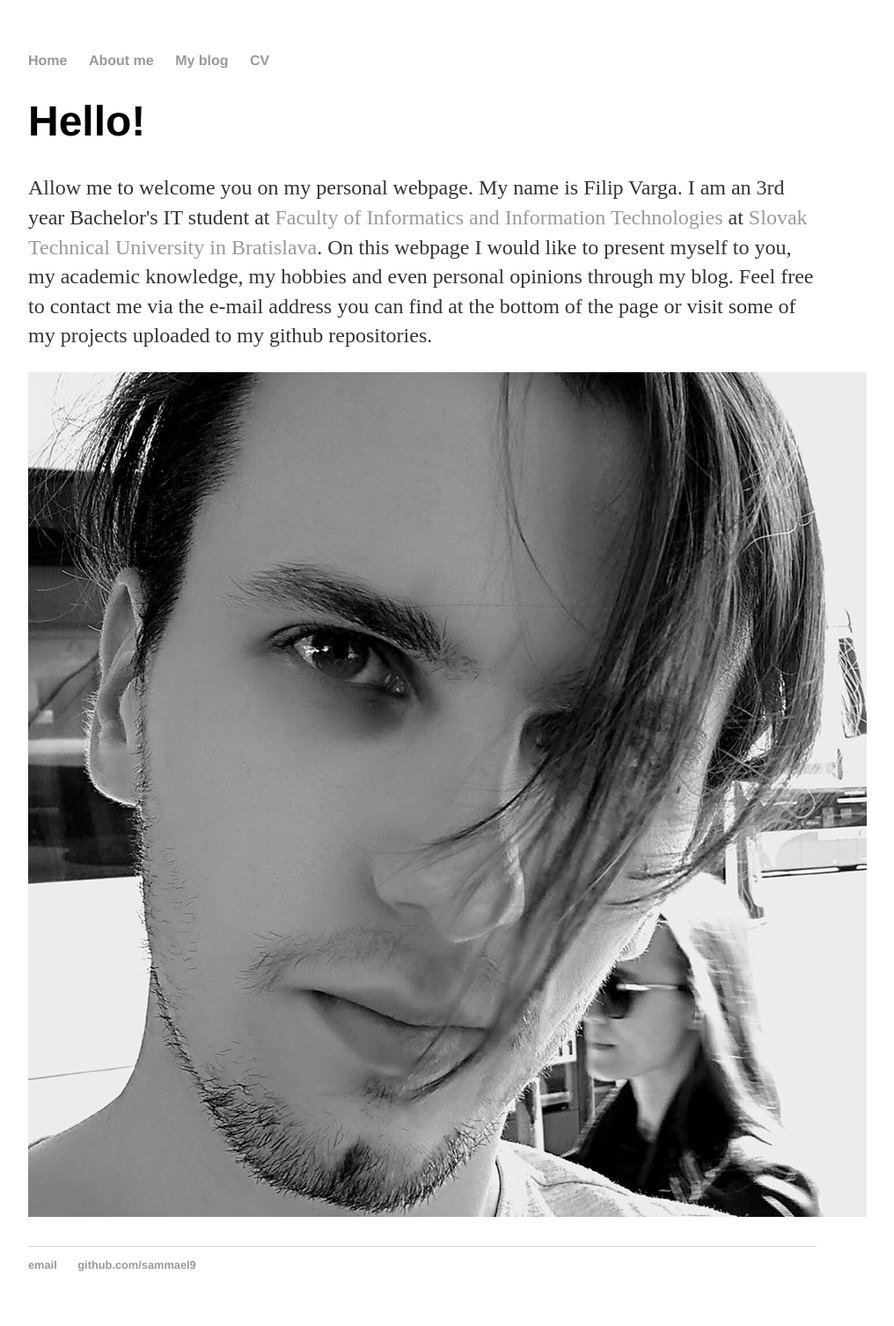
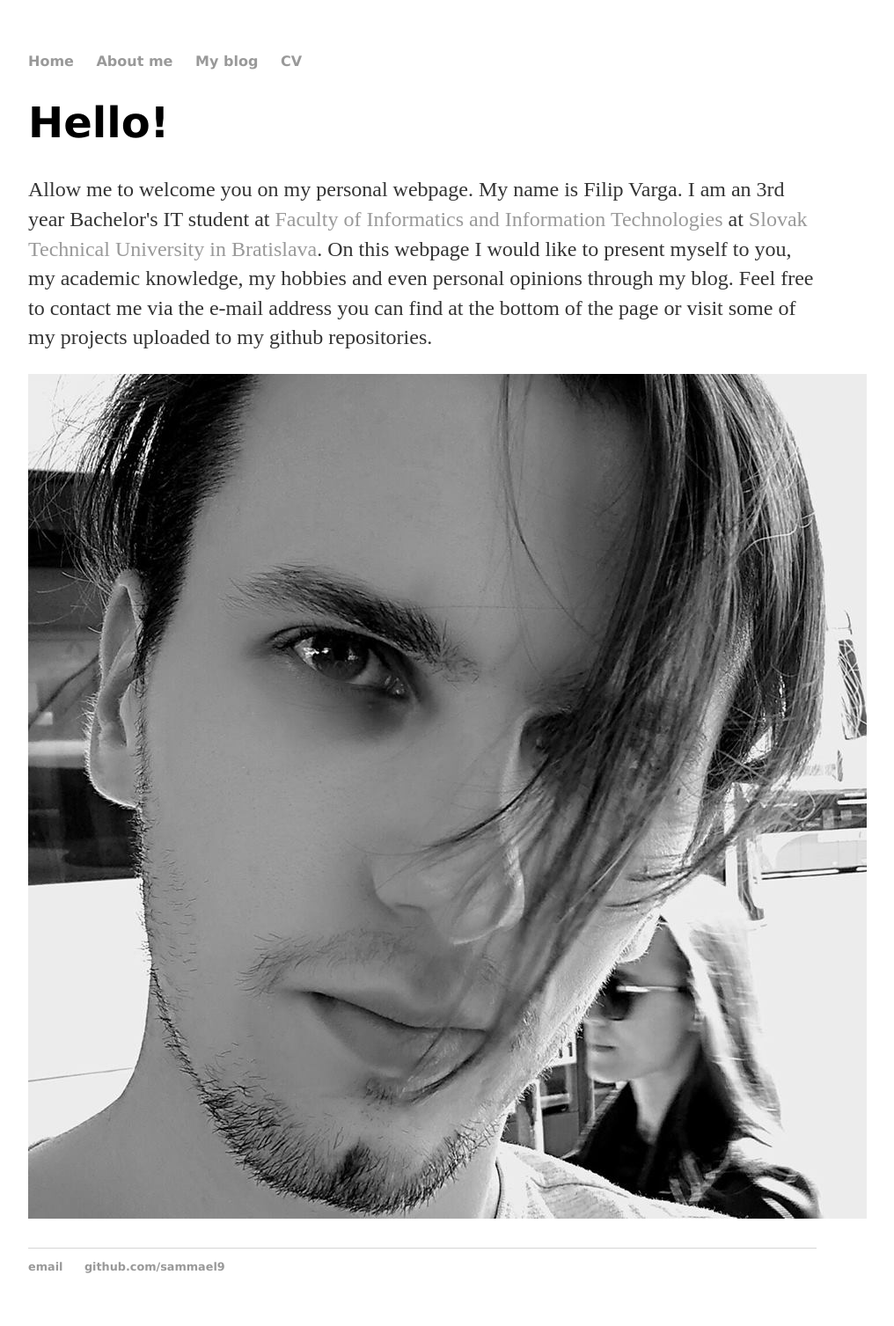
Before and after one commit to sammael9/sammael9.github.io, a Jekyll site: the page built from index.html, in a window 1280 px wide. Shown: the whole page at 88% size, without its empty margins (160-1176 px from the left). Built offline with Jekyll 4.4.1, drawn with Linux system fonts in a browser that asks for light colours.

Commit message:
Update main.css

```diff
--- a/css/main.css
+++ b/css/main.css
@@ -3,7 +3,7 @@ body {
     width: 70%;
 }
 nav ul, footer ul {
-    font-family:'Helvetica', 'Arial', 'Sans-Serif';
+    font-family:'Lucida Sans Unicode', 'Lucida Grande', 'Sans-Serif';
     padding: 0px;
     list-style: none;
     font-weight: bold;
@@ -21,7 +21,7 @@ a:hover {
 }
 h1 {
     font-size: 3em;
-    font-family:'Helvetica', 'Arial', 'Sans-Serif';
+    font-family:'Lucida Sans Unicode', 'Lucida Grande', 'Sans-Serif';
 }
 p {
     font-size: 1.5em;
```
